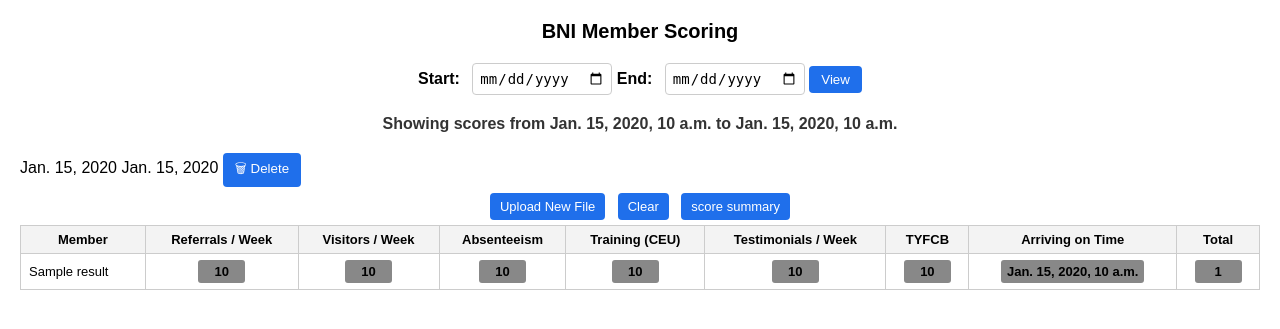
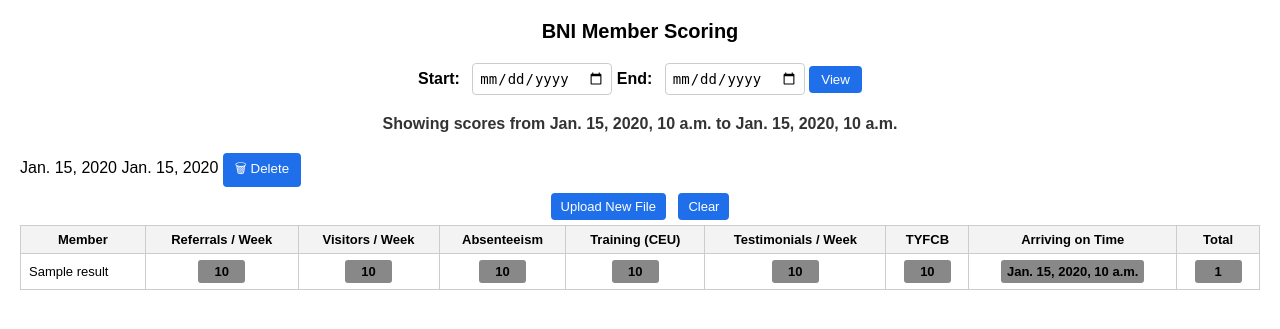
Before and after one commit to tasneeemm76/BNI-traffic-light-score, a Django app: template reports/templates/reports/view_scoring.html in a window 1280 px wide. Shown: the top 329 px of the page. Run offline with Django 5.2, Linux system fonts and the light colour scheme; tables that the repository leaves empty hold one stand-in row (values such as "Sample post"); the template is opened without the code that fills it: values that come from a table or form of the project are taken from there, most other values are stand-ins (such as "Sample title", 1, 10 or a date in 2020).

Commit message:
fix typeerror

```diff
--- a/reports/templates/reports/view_scoring.html
+++ b/reports/templates/reports/view_scoring.html
@@ -163,7 +163,6 @@
         <div class="actions">
             <a href="{% url 'upload_file' %}" class="btn">Upload New File</a>
             <a href="{% url 'view_scoring' %}" class="btn">Clear</a>
-            <a href="{% url 'score-summary' %}" class="btn">score summary</a>
         </div>
 
         <table>
```
